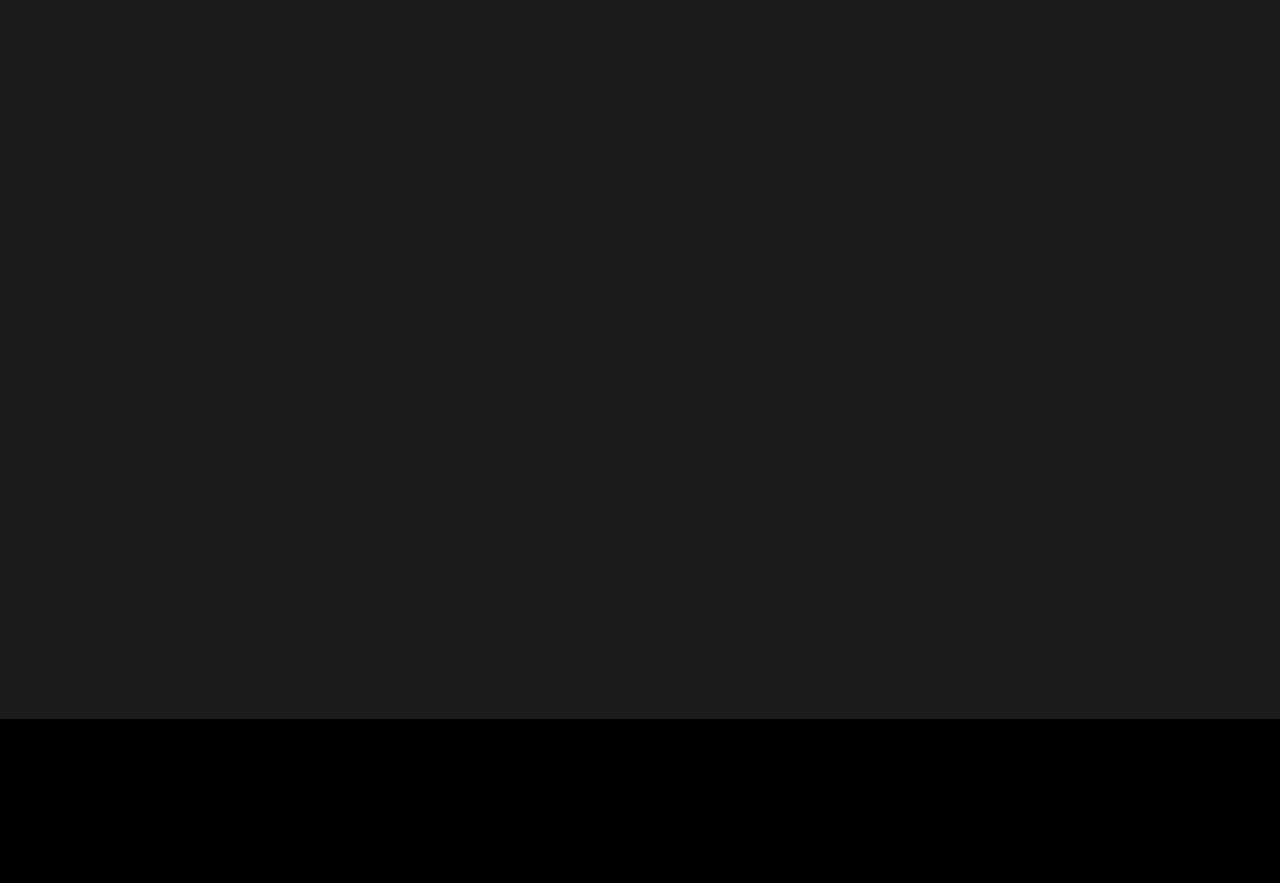
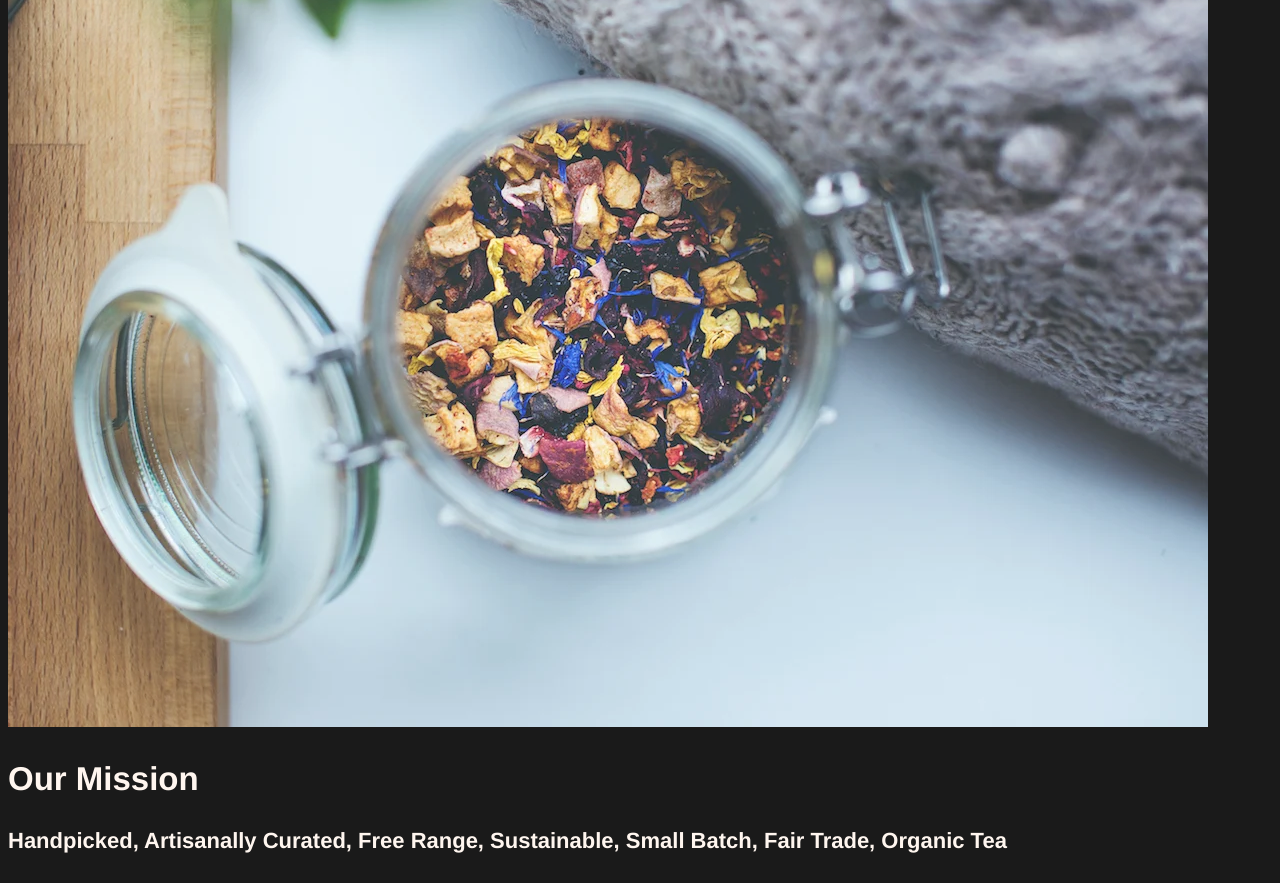
Before and after one commit to scottkennethjackson/scottkennethjackson.github.io, a plain HTML site: page projects/tea-cozy/tea-cozy.html in a window 1280 px wide. Shown: the part 81-964 px from the top of the page. Before the commit the page ends 800 px from the top, so only its background shows below. Drawn offline with Linux system fonts and the light colour scheme.

Commit message:
Add mission section

```diff
--- a/projects/tea-cozy/tea-cozy.html
+++ b/projects/tea-cozy/tea-cozy.html
@@ -7,10 +7,17 @@
         <nav>
             <img src="./img/img-tea-cozy-logo.webp" class="logo" alt="Tea Cozy logo">
             <div class="links">
-                <a href="#">Mission</a>
+                <a href="#mission">Mission</a>
                 <a href="#">Featured Tea</a>
                 <a href="#">Locations</a>
             </div>
         </nav>
+        <section id="mission">
+            <img src="./img/img-mission-background.webp" class="mission-background" alt="A jar of brightly-coloured tea leaves">
+            <div class="mission-blurb">
+                <h2>Our Mission</h2>
+                <h4>Handpicked, Artisanally Curated, Free Range, Sustainable, Small Batch, Fair Trade, Organic Tea</h4>
+            </div>
+        </section>
     </body>
 </html>
```
